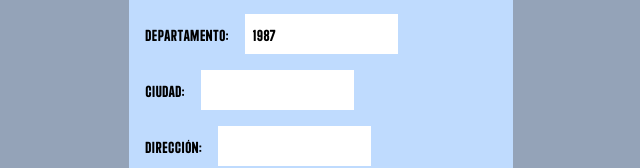
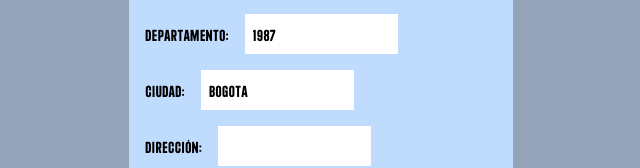
Before and after one commit to ChristianFajardo2022/voz, a React (Vite) app: page /formulario in a window 1280 px wide. Shown: the part 534-702 px from the top of the page, without its empty margins (319-959 px from the left). Built offline with nearby package versions, Linux system fonts and the light colour scheme.

Commit message:
ajustes form

```diff
--- a/src/routes/Formulario.jsx
+++ b/src/routes/Formulario.jsx
@@ -14,7 +14,7 @@ function Formulario() {
     apellidodestino: "",
     pais: "",
     region_id: "1987",
-    city: "",
+    city: "Bogota",
     street: "",
     promoid: "MMbear",
   });
```
